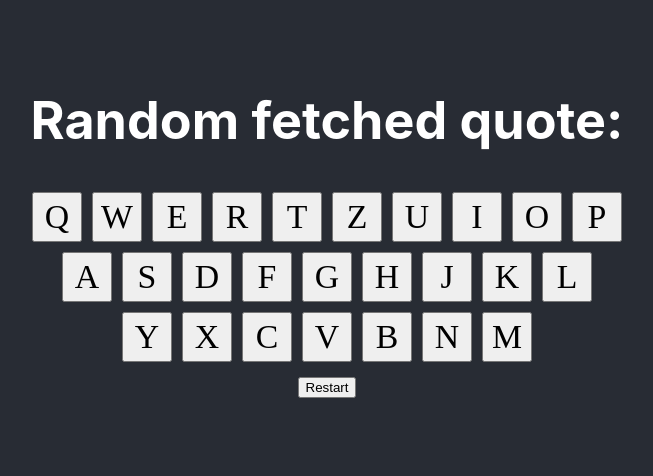
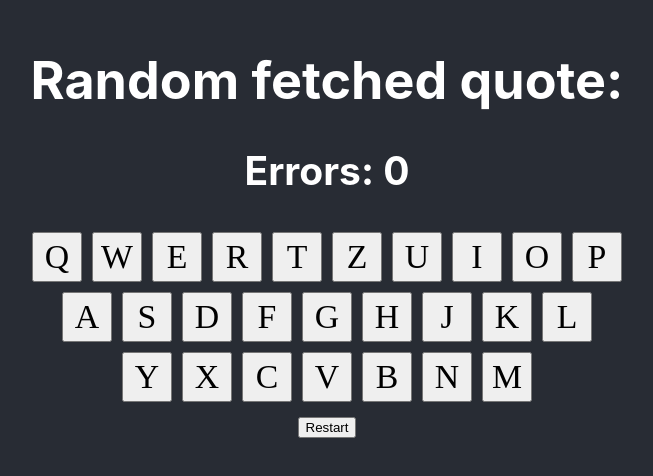
Before and after one commit to ljukic-fer/hangman-game, a React (Create React App) app: page / in a window 1280 px wide. Shown: the part 174-650 px from the top of the page, without its empty margins (313-966 px from the left). Built offline with nearby package versions, Linux system fonts and the light colour scheme; no server answers.

Commit message:
Added error tracking and finished game messages

```diff
--- a/src/components/GameScreen.jsx
+++ b/src/components/GameScreen.jsx
@@ -5,6 +5,8 @@ const GameScreen = () => {
     const [quote, setQuote] = useState('');
     const [hiddenQuote, setHiddenQuote] = useState('');
     const [selectedLetters, setSelectedLetters] = useState(new Set());
+    const [errors, setErrors] = useState(0);
+    const [gameOver, setGameOver] = useState(false);
 
 
     const keyboardLayout = [
@@ -44,7 +46,7 @@ const GameScreen = () => {
             .map((char, index) => {
                 if (char === letter
                     || selectedLetters.has(char.toLowerCase())
-                    || char.toUpperCase()===char.toLowerCase()) {
+                    || char.toUpperCase() === char.toLowerCase()) {
                     return quote[index]
                 } else if (char === ' ') {
                     return ' '
@@ -55,6 +57,8 @@ const GameScreen = () => {
             .join('');
 
         setHiddenQuote(adjustedHiddenQuote);
+        if (!quote.toLowerCase().includes(letter)) setErrors(errors + 1);
+        if (quote === adjustedHiddenQuote) setGameOver(true);
     }
 
 
@@ -62,7 +66,17 @@ const GameScreen = () => {
         <div>
             <h1>Random fetched quote:</h1>
             <p>{quote}</p>
+            {!gameOver &&
+                <h2>Errors: {errors}</h2>
+            }
             <p>{hiddenQuote}</p>
+            {gameOver &&
+                <div>
+                    <h1>CONGRATS</h1>
+                    <p>You finished with {errors} errors</p>
+                </div>
+            }
+            {!gameOver &&
                 <div>
                     {keyboardLayout.map((row, rowIndex) => (
                         <div key={rowIndex}>
@@ -77,6 +91,7 @@ const GameScreen = () => {
                         </div>
                     ))}
                 </div>
+            }
             <button onClick={() => window.location.href = '/'}>Restart</button>
         </div>
     )
```
Lines whose indentation alone changed are shown as unchanged.
